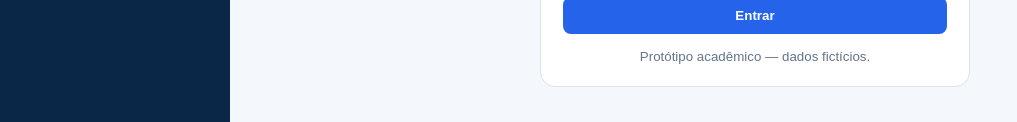
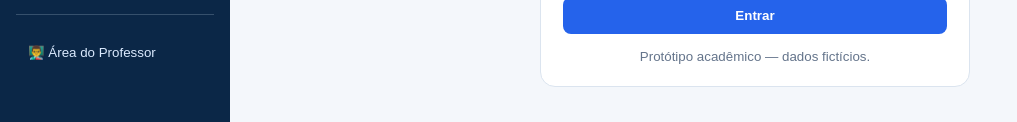
Before and after one commit to henrique-washigton/CodeStart, a plain HTML site: page index.html in a window 1280 px wide. Shown: the part 339-461 px from the top of the page, without its empty margins (0-1017 px from the left). Drawn offline with Linux system fonts and the light colour scheme.

Commit message:
Adiciona acesso a area do professor

```diff
--- a/index.html
+++ b/index.html
@@ -5,16 +5,22 @@
 <title>CodeStart — Protótipo Acadêmico</title>
 <link rel="stylesheet" href="css/style.css">
 </head>
+
+
 <body>
 <aside class="sidebar">
   <div class="logo"><span>&lt;/&gt;</span> CodeStart</div>
   <p>Aprenda programação passo a passo</p>
   <nav>
+
     <button onclick="show('dashboard')">⌂ Início</button>
     <button onclick="show('modules')">▣ Módulos</button>
     <button onclick="show('lesson')">▤ Aula</button>
     <button onclick="show('challenge')">⚑ Desafios</button>
     <button onclick="show('progress')">◔ Meu Progresso</button>
+    <hr>
+    <button onclick="show('teacher-dashboard')">👨‍🏫 Área do Professor</button>
+
   </nav>
 </aside>
 <main>
```
